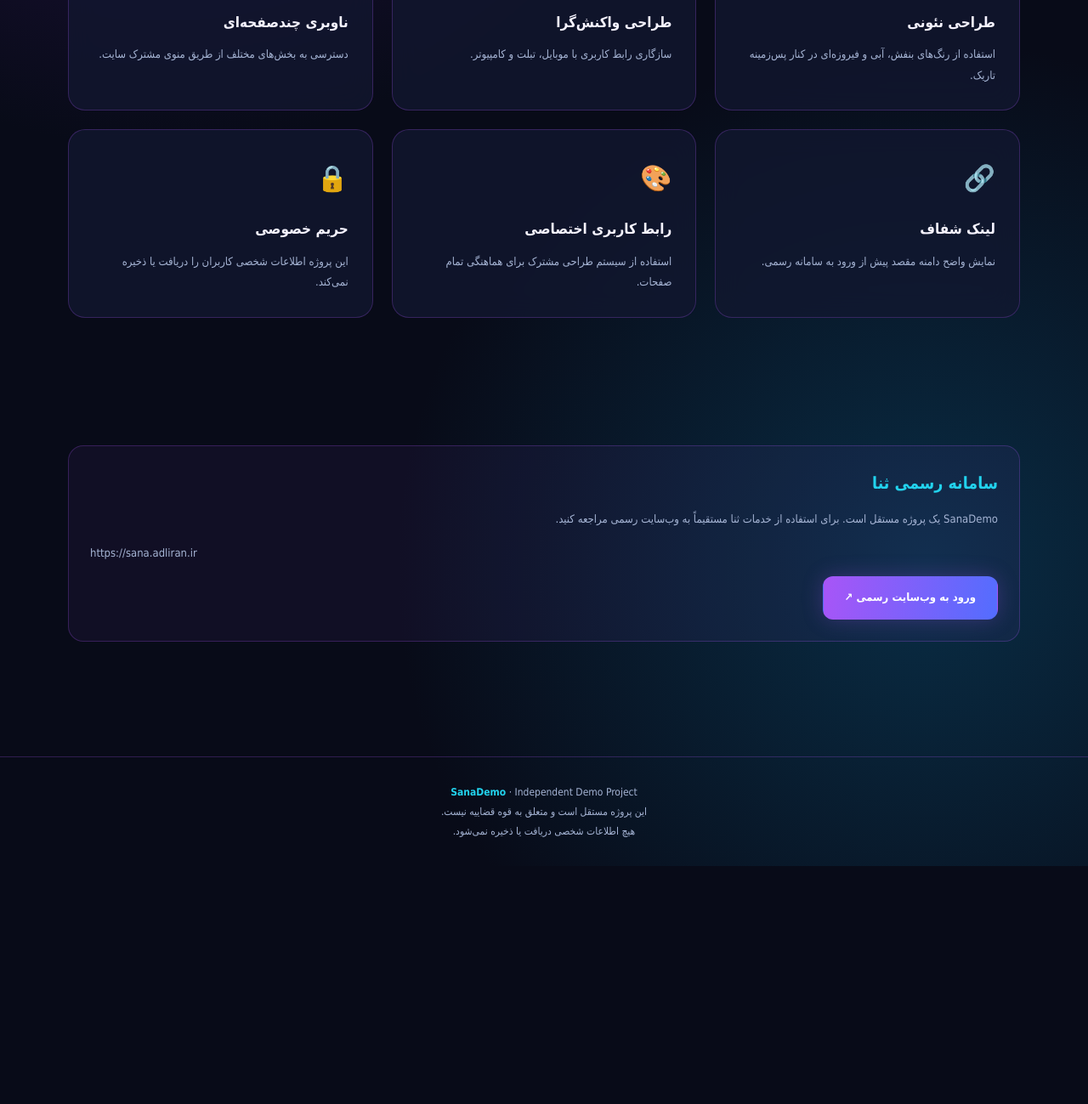
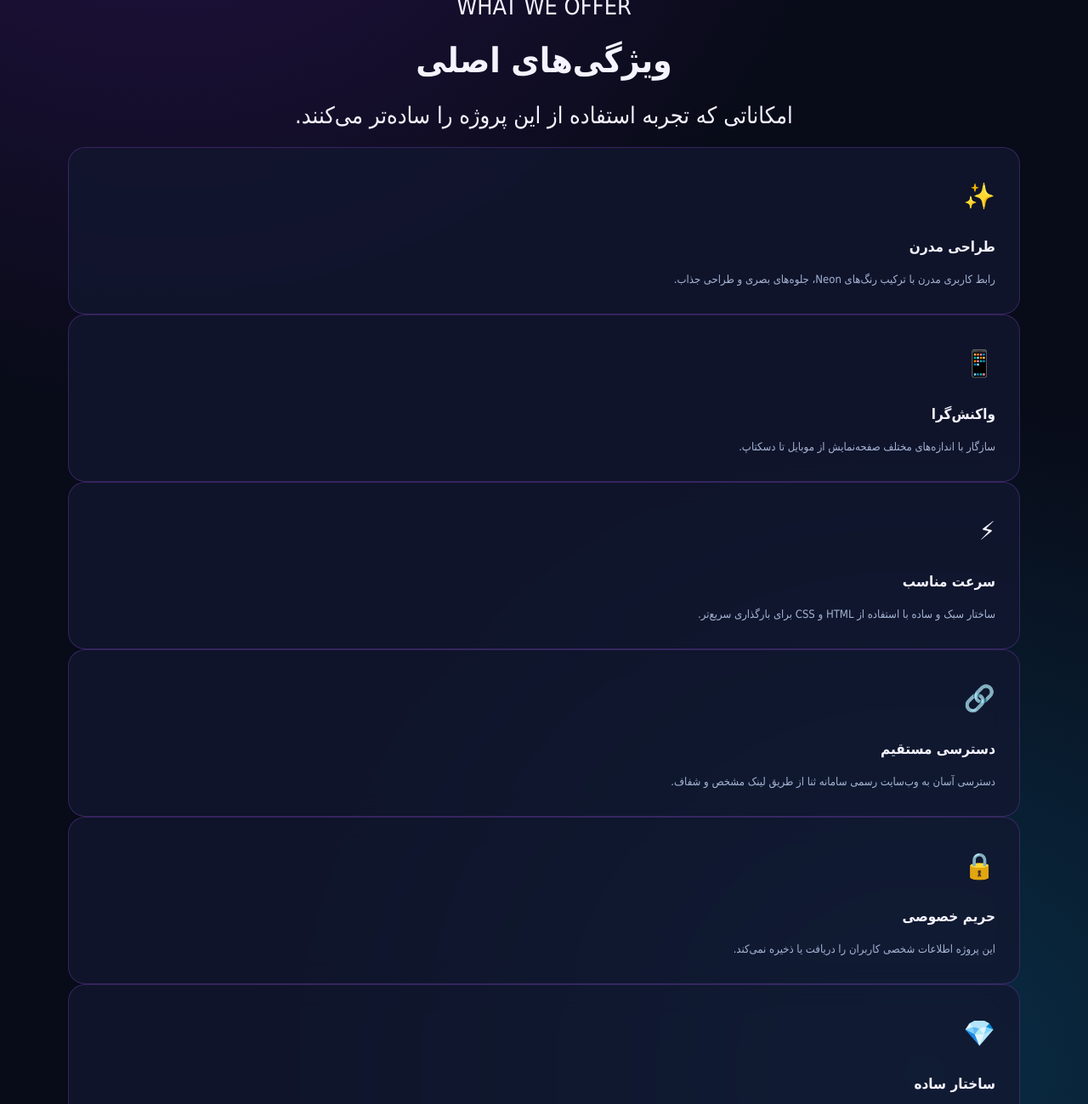
Before and after one commit to mohamad7899/sana-demo-page, a plain HTML site: page features.html in a window 1280 px wide. Shown: the part 735-2034 px from the top of the page at 85% size. Before the commit the page ends 1754 px from the top, so only its background shows below. Drawn offline with Linux system fonts and the light colour scheme.

Commit message:
Refactor features.html for improved structure and clarity
Updated the title and navigation structure, improved section headings, and adjusted content for clarity and consistency.

```diff
--- a/features.html
+++ b/features.html
@@ -5,176 +5,149 @@
     <meta charset="UTF-8">
     <meta name="viewport" content="width=device-width, initial-scale=1.0">
     <meta name="theme-color" content="#080b18">
-
-    <title>SanaDemo | امکانات</title>
-
+    <title>امکانات | SanaDemo</title>
     <link rel="stylesheet" href="style.css">
 </head>
 
 <body>
 
-    <!-- Navigation -->
+    <!-- NAVBAR -->
     <header class="navbar">
-        <div class="container nav-content">
-
-            <a href="index.html" class="brand">
-                ✦ SanaDemo
-            </a>
+        <a href="index.html" class="logo">Sana<span>Demo</span></a>
 
         <nav>
-                <ul class="nav-links">
-                    <li><a href="index.html">خانه</a></li>
-                    <li><a href="features.html" class="active">امکانات</a></li>
-                    <li><a href="about.html">درباره ما</a></li>
-                    <li><a href="contact.html">ارتباط</a></li>
-                </ul>
+            <a href="index.html">خانه</a>
+            <a href="features.html" class="active">امکانات</a>
+            <a href="about.html">درباره ما</a>
+            <a href="contact.html">ارتباط</a>
         </nav>
-
-        </div>
     </header>
 
-    <main>
+    <!-- HERO -->
+    <main class="container">
 
-        <!-- Page Header -->
-        <section class="page-header">
-            <div class="container">
+        <section class="hero">
+            <div class="hero-content">
+                <span class="badge">ویژگی‌های پروژه</span>
 
-                <span class="hero-tag">WHAT WE OFFER</span>
-
-                <h1>امکانات SanaDemo</h1>
+                <h1>
+                    امکانات <span>SanaDemo</span>
+                </h1>
 
                 <p>
-                    آشنایی با ویژگی‌های طراحی و ساختار پروژه
+                    تجربه‌ای ساده، مدرن و شفاف برای آشنایی با خدمات
+                    سامانه ثنا؛ با طراحی مدرن و دسترسی آسان.
                 </p>
 
+                <a
+                    href="https://sana.adliran.ir"
+                    target="_blank"
+                    rel="noopener noreferrer"
+                    class="btn"
+                >
+                    ورود به وب‌سایت رسمی ثنا ↗
+                </a>
             </div>
         </section>
 
-        <!-- Features -->
+        <!-- FEATURES -->
         <section class="section">
-            <div class="container">
+            <div class="section-title">
+                <span>WHAT WE OFFER</span>
+                <h2>ویژگی‌های اصلی</h2>
+                <p>امکاناتی که تجربه استفاده از این پروژه را ساده‌تر می‌کنند.</p>
+            </div>
 
-                <h2 class="section-title">
-                    ویژگی‌های اصلی
-                </h2>
+            <div class="cards">
 
-                <p class="section-subtitle">
-                    تجربه‌ای مدرن، ساده و جذاب
+                <div class="card">
+                    <div class="card-icon">✨</div>
+                    <h3>طراحی مدرن</h3>
+                    <p>
+                        رابط کاربری مدرن با ترکیب رنگ‌های Neon،
+                        جلوه‌های بصری و طراحی جذاب.
                     </p>
+                </div>
 
-                <div class="grid">
+                <div class="card">
+                    <div class="card-icon">📱</div>
+                    <h3>واکنش‌گرا</h3>
+                    <p>
+                        سازگار با اندازه‌های مختلف صفحه‌نمایش
+                        از موبایل تا دسکتاپ.
+                    </p>
+                </div>
 
-                    <article class="card">
+                <div class="card">
                     <div class="card-icon">⚡</div>
-                        <h3>طراحی نئونی</h3>
+                    <h3>سرعت مناسب</h3>
                     <p>
-                            استفاده از رنگ‌های بنفش، آبی و فیروزه‌ای
-                            در کنار پس‌زمینه تاریک.
+                        ساختار سبک و ساده با استفاده از HTML و CSS
+                        برای بارگذاری سریع‌تر.
                     </p>
-                    </article>
+                </div>
 
-                    <article class="card">
-                        <div class="card-icon">📱</div>
-                        <h3>طراحی واکنش‌گرا</h3>
+                <div class="card">
+                    <div class="card-icon">🔗</div>
+                    <h3>دسترسی مستقیم</h3>
                     <p>
-                            سازگاری رابط کاربری با موبایل،
-                            تبلت و کامپیوتر.
+                        دسترسی آسان به وب‌سایت رسمی سامانه ثنا
+                        از طریق لینک مشخص و شفاف.
                     </p>
-                    </article>
+                </div>
 
-                    <article class="card">
-                        <div class="card-icon">🧭</div>
-                        <h3>ناوبری چندصفحه‌ای</h3>
-                        <p>
-                            دسترسی به بخش‌های مختلف از طریق
-                            منوی مشترک سایت.
-                        </p>
-                    </article>
-
-                    <article class="card">
-                        <div class="card-icon">🔗</div>
-                        <h3>لینک شفاف</h3>
-                        <p>
-                            نمایش واضح دامنه مقصد پیش از ورود
-                            به سامانه رسمی.
-                        </p>
-                    </article>
-
-                    <article class="card">
-                        <div class="card-icon">🎨</div>
-                        <h3>رابط کاربری اختصاصی</h3>
-                        <p>
-                            استفاده از سیستم طراحی مشترک
-                            برای هماهنگی تمام صفحات.
-                        </p>
-                    </article>
-
-                    <article class="card">
+                <div class="card">
                     <div class="card-icon">🔒</div>
                     <h3>حریم خصوصی</h3>
                     <p>
-                            این پروژه اطلاعات شخصی کاربران
-                            را دریافت یا ذخیره نمی‌کند.
+                        این پروژه اطلاعات شخصی کاربران را دریافت
+                        یا ذخیره نمی‌کند.
                     </p>
-                    </article>
+                </div>
 
-                </div>
-            </div>
-        </section>
-
-        <!-- Official Website -->
-        <section class="section">
-            <div class="container">
-
-                <div class="info-box">
-
-                    <h2 style="color:#22d3ee; margin-bottom:12px;">
-                        سامانه رسمی ثنا
-                    </h2>
-
+                <div class="card">
+                    <div class="card-icon">💎</div>
+                    <h3>ساختار ساده</h3>
                     <p>
-                        SanaDemo یک پروژه مستقل است.
-                        برای استفاده از خدمات ثنا مستقیماً
-                        به وب‌سایت رسمی مراجعه کنید.
+                        کدنویسی ساده و قابل توسعه برای یادگیری
+                        و اضافه کردن قابلیت‌های جدید.
                     </p>
-
-                    <p style="direction:ltr; margin:15px 0;">
-                        https://sana.adliran.ir
-                    </p>
-
-                    <a
-                        class="btn"
-                        href="https://sana.adliran.ir"
-                        target="_blank"
-                        rel="noopener noreferrer">
-
-                        ورود به وب‌سایت رسمی ↗
-
-                    </a>
-
                 </div>
 
             </div>
         </section>
 
+        <!-- IMPORTANT NOTICE -->
+        <section class="info-box">
+            <h2>⚠️ نکته مهم</h2>
+
+            <p>
+                SanaDemo یک پروژه مستقل و غیررسمی است و هیچ وابستگی
+                رسمی به سامانه ثنا یا قوه قضائیه ندارد.
+                این وب‌سایت صرفاً با هدف معرفی و نمایش یک رابط کاربری
+                آزمایشی ساخته شده است.
+            </p>
+
+            <a
+                href="https://sana.adliran.ir"
+                target="_blank"
+                rel="noopener noreferrer"
+                class="btn"
+            >
+                مشاهده سامانه رسمی ثنا ↗
+            </a>
+        </section>
+
     </main>
 
-    <!-- Footer -->
+    <!-- FOOTER -->
     <footer class="footer">
-
         <p>
-            <strong>SanaDemo</strong>
-            · Independent Demo Project
+            © 2026 SanaDemo — ساخته‌شده با ❤️ برای یادگیری و تمرین
         </p>
-
         <p>
-            این پروژه مستقل است و متعلق به قوه قضاییه نیست.
+            یک پروژه مستقل و غیررسمی
         </p>
-
-        <p>
-            هیچ اطلاعات شخصی دریافت یا ذخیره نمی‌شود.
-        </p>
-
     </footer>
 
 </body>
```
Lines whose indentation alone changed are shown as unchanged.
